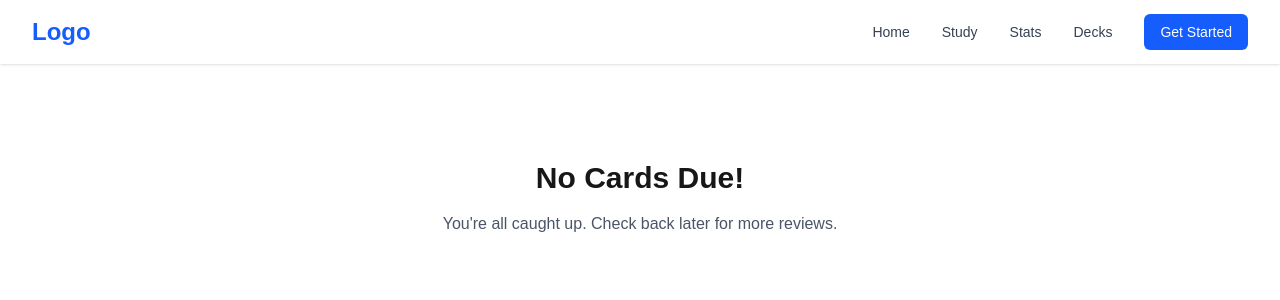
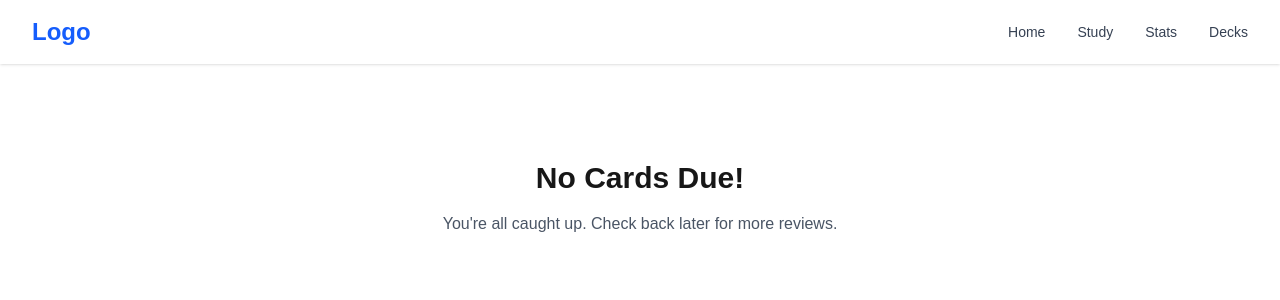
Before and after one commit to jpb-1729/spaced-repetition-app, a Next.js app: page /study in a window 1280 px wide. Shown: the top 300 px of the page. Built offline with nearby package versions, Linux system fonts and the light colour scheme; no server answers; the database is empty; sample sign-in values are in the browser's storage; what ts-fsrs would draw is missing.

Commit message:
refactor: simplify navbar

```diff
--- a/components/Navbar.tsx
+++ b/components/Navbar.tsx
@@ -24,9 +24,6 @@ export default function Navbar() {
                 {item.name}
               </a>
             ))}
-            <button className="rounded-md bg-blue-600 px-4 py-2 text-sm font-medium text-white transition-colors hover:bg-blue-700">
-              Get Started
-            </button>
           </div>
         </div>
       </div>
```
